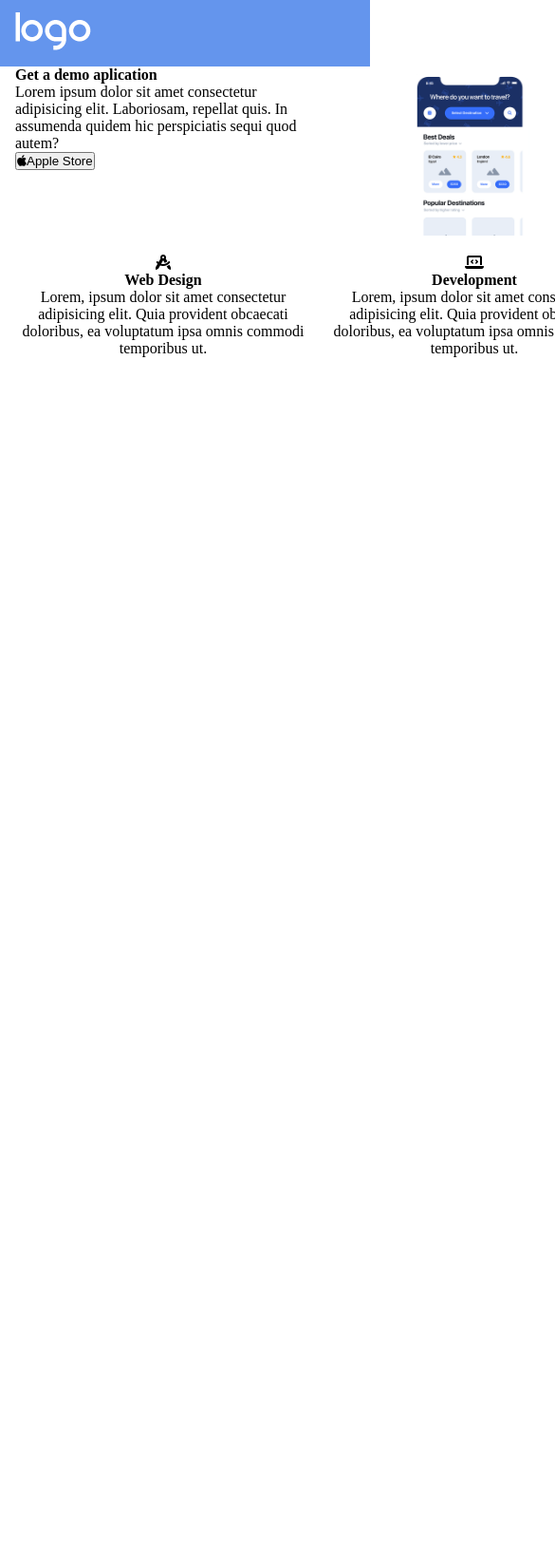
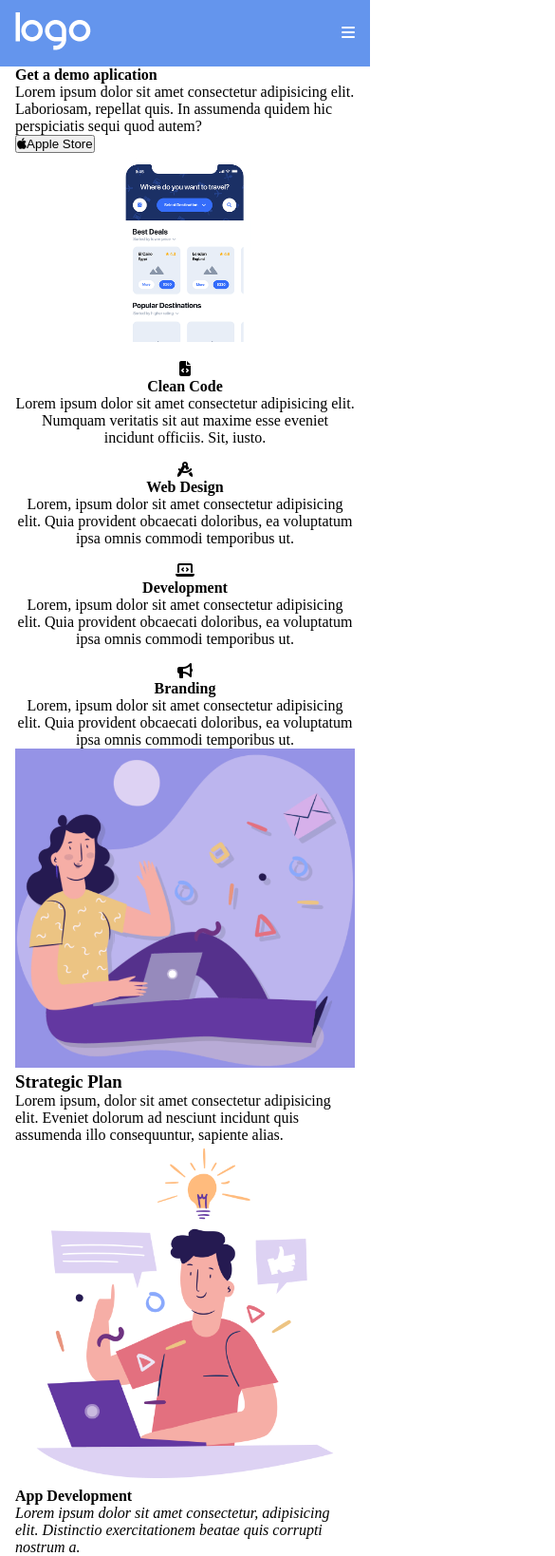
Before and after one commit to SabirHamza/htmlcss-responsive-layout, a plain HTML site: page index.html in a window 390 px wide. Shown: the top 1638 px of the page at 95% size, 585 px wide, since content can reach past the window. Before the commit the page ends 844 px from the top, so only its background shows below. Drawn offline with Linux system fonts and the light colour scheme.

Commit message:
first responsive

```diff
--- a/css/style.css
+++ b/css/style.css
@@ -2,11 +2,6 @@
     padding: 0;
     margin: 0;
     box-sizing: border-box;
-}
-
-header{
-    height: 70px;
-    background-color: cornflowerblue;
 }
 
 li{
@@ -18,18 +13,28 @@ a{
     color: inherit;
 }
 
+.dflex{
+    display: flex;
+}
+
+.textcenter{
+    text-align: center;
+}
+
+header{
+    height: 70px;
+    background-color: cornflowerblue;
+}
+
 .container{
     width: 1000px;
     margin: 0 auto;
     padding: 0 1rem;
 }
 
-.dflex{
-    display: flex;
-}
-
-.textcenter{
-    text-align: center;
+.menu{
+    display: none;
+    color: white;
 }
 
 .head.dflex{
@@ -50,7 +55,7 @@ a{
     gap: 1rem;
 }
 
-.mainCard{
+.demo{
     width: calc(((100% - 0.5rem) / 3) * 2);
 }
 
@@ -62,6 +67,15 @@ a{
     width: 50%;
 }
 
-.mainCard img{
+.imgPhone{
     width: 50%;
 }
+
+.container.small{
+    width: 800px;
+    margin: 0 auto;
+}
+
+.planning > img{
+    width: 100%;
+}
--- a/css/style.mobile.css
+++ b/css/style.mobile.css
@@ -0,0 +1,5 @@
+@media screen and (max-width: 480px){
+    .card, .demo{
+        width: 100%;
+    }
+}
--- a/css/style.tablet.css
+++ b/css/style.tablet.css
@@ -0,0 +1,25 @@
+@media screen and (max-width: 768px){
+    .container{
+        width: 100%;
+    }
+
+    .container.small{
+        width: 100%;
+    }
+
+    .linkList{
+        display: none;
+    }
+
+    .menu{
+        display: block;
+    }
+
+    .mainCard{
+        flex-direction: column;
+    }
+
+    .mainCard > div{
+        width: 100%;
+    }
+}
--- a/index.html
+++ b/index.html
@@ -8,6 +8,8 @@
     <link rel="stylesheet" href="https://cdnjs.cloudflare.com/ajax/libs/font-awesome/6.2.1/css/all.min.css" integrity="sha512-MV7K8+y+gLIBoVD59lQIYicR65iaqukzvf/nwasF0nqhPay5w/9lJmVM2hMDcnK1OnMGCdVK+iQrJ7lzPJQd1w==" crossorigin="anonymous" referrerpolicy="no-referrer" />
 
     <link rel="stylesheet" href="./css/style.css">
+    <link rel="stylesheet" href="./css/style.tablet.css">
+    <link rel="stylesheet" href="./css/style.mobile.css">
 </head>
 <body>
 
@@ -17,6 +19,9 @@
                 <img src="./img/logo.png" alt="logo">
             </div>
             <div>
+                <div class="menu">
+                    <span><i class="fa-solid fa-bars"></i></span>
+                </div>
                 <ul class="linkList dflex">
                     <li>
                         <a href="#">Planning</a>
@@ -41,14 +46,14 @@
     <main>
         <section>
             <div class="container first dflex">
-                <div class="mainCard dflex">
+                <div class="mainCard demo dflex">
                     <div>
                         <h4>Get a demo aplication</h4>
                         <p>Lorem ipsum dolor sit amet consectetur adipisicing elit. Laboriosam, repellat quis. In assumenda quidem hic perspiciatis sequi quod autem?</p>
                         <button><span><i class="fa-brands fa-apple"></i></span>Apple Store</button>
                     </div>
                     <div class="textcenter">
-                        <img src="./img/phone.png" alt="phone">
+                        <img class="imgPhone" src="./img/phone.png" alt="phone">
                     </div>
                 </div>
                 <div class="card textcenter">
@@ -73,6 +78,25 @@
                 </div>
             </div>
         </section>
+        <section>
+            <div class="container small">
+                <div class="mainCard dflex">
+                    <div class="planning">
+                        <img src="./img/planning1.png" alt="planning">
+                        <h3>Strategic Plan</h3>
+                        <p>Lorem ipsum, dolor sit amet consectetur adipisicing elit. Eveniet dolorum ad nesciunt incidunt quis assumenda illo consequuntur, sapiente alias.</p>
+                    </div>
+                    <div class="planning">
+                        <img src="./img/planning2.png" alt="planning">
+                        <h4>App Development</h4>
+                        <p>
+                            <em>Lorem ipsum dolor sit amet consectetur, adipisicing elit. Distinctio exercitationem beatae quis corrupti nostrum a.</em>
+                        </p>
+                        <span></span>
+                    </div>
+                </div>
+            </div>
+        </section>
     </main>
 
 </body>
```
